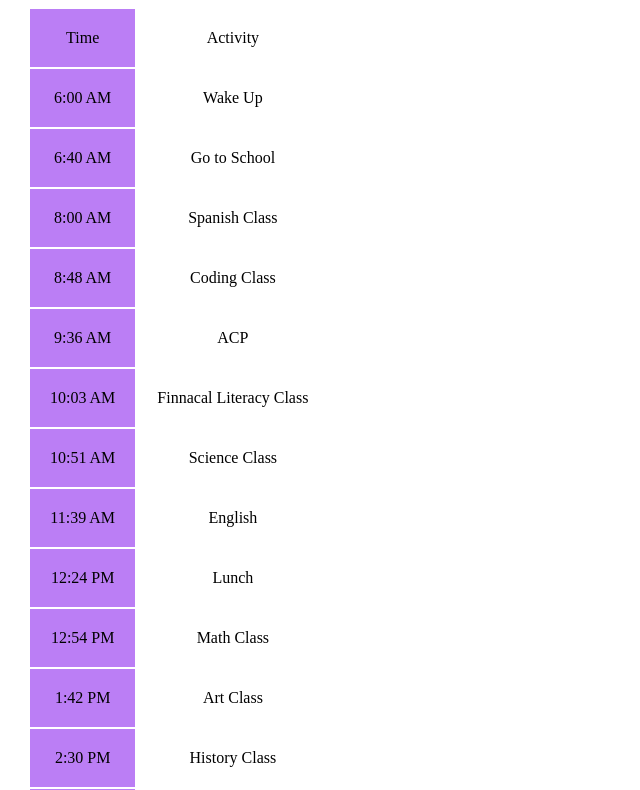
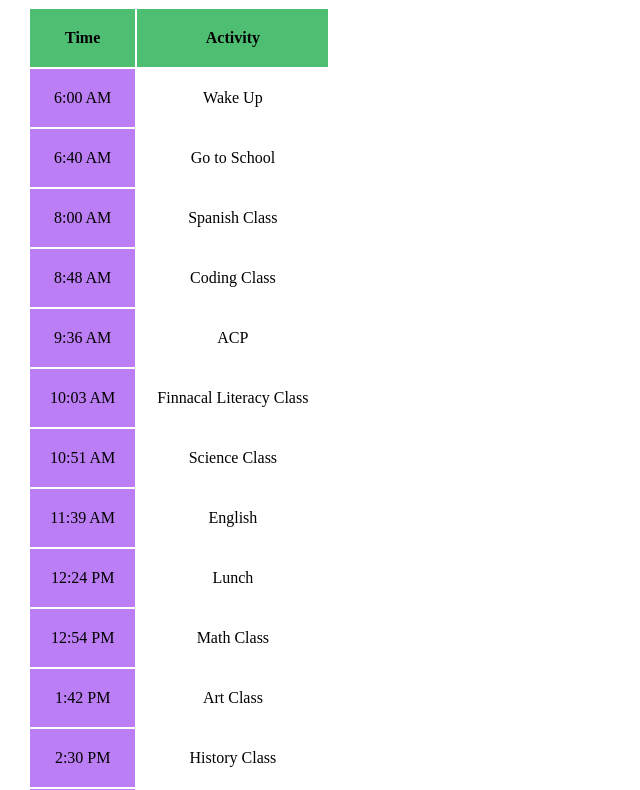
Before and after one commit to NerdySpaceDragon/Schedule_Assignment, a plain HTML site: page index.html in a window 1280 px wide. Shown: the part 73-863 px from the top of the page, without its empty margins (0-640 px from the left). Drawn offline with Linux system fonts and the light colour scheme.

Commit message:
Highlight the header row in index.html

```diff
--- a/index.html
+++ b/index.html
@@ -20,7 +20,7 @@
                 <col>
             </colgroup>
             <thead>
-                <tr>
+                <tr class="highlight-row">
                     <td>Time</td>
                     <td>Activity</td>
                 </tr>
```
